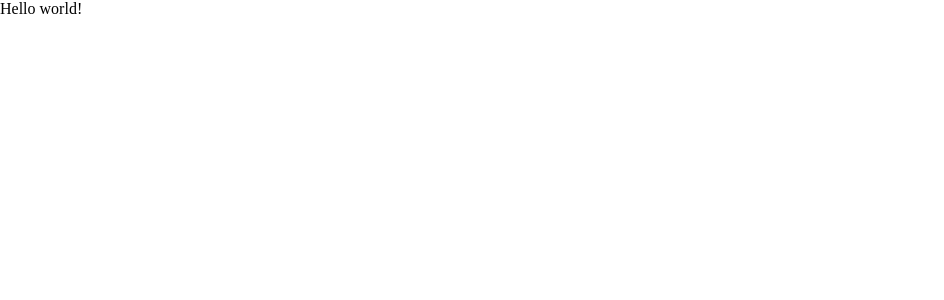
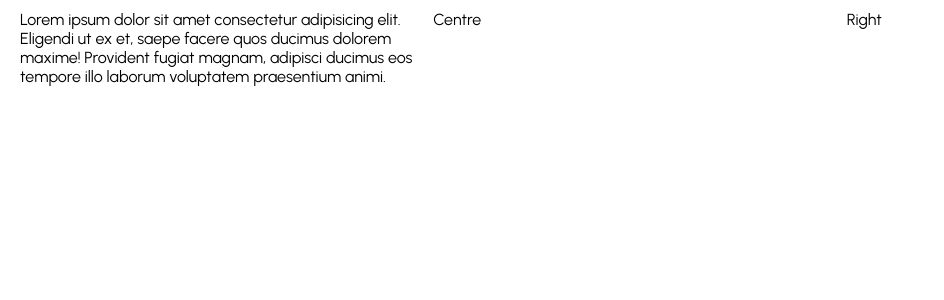
Before and after one commit to AmanKunda09/Ecommerce-Website, a React (Create React App) app: page / in a window 1280 px wide. Shown: the top 300 px of the page, without its empty margins (0-944 px from the left). Built offline with nearby package versions, Linux system fonts and the light colour scheme.

Commit message:
adding navbar

```diff
--- a/package.json
+++ b/package.json
@@ -9,6 +9,7 @@
     "react": "^17.0.2",
     "react-dom": "^17.0.2",
     "react-scripts": "4.0.3",
+    "styled-components": "^5.3.5",
     "web-vitals": "^1.0.1"
   },
   "scripts": {
--- a/public/index.html
+++ b/public/index.html
@@ -5,11 +5,15 @@
   <meta charset="utf-8" />
   <meta name="viewport" content="width=device-width, initial-scale=1" />
   <meta name="description" content="Web site created using create-react-app" />
-  <style>
-    * {
-      margin: 0;
-    }
-  </style>
+  <link
+  href="https://fonts.googleapis.com/css2?family=Urbanist:ital,wght@0,100;0,200;0,300;0,400;0,500;0,600;0,700;0,800;0,900;1,100;1,200;1,300;1,400;1,500;1,600;1,700;1,800;1,900&display=swap"
+  rel="stylesheet">
+<style>
+  * {
+    margin: 0;
+    font-family: 'Urbanist', sans-serif;
+  }
+</style>
   <title>React App</title>
 </head>
 
--- a/src/App.jsx
+++ b/src/App.jsx
@@ -1,5 +1,7 @@
+import Home from "./Pages/Home";
+
 const App = () => {
-  return <div>Hello world!</div>;
+  return <Home/>;
 };
 
 export default App;
--- /dev/null
+++ b/src/Pages/Home.jsx
@@ -0,0 +1,12 @@
+import React from 'react'
+import Navbar from '../components/Navbar'
+
+const Home = () => {
+  return (
+    <div>
+        <Navbar/>
+    </div>
+  )
+}
+
+export default Home
--- /dev/null
+++ b/src/components/Navbar.jsx
@@ -0,0 +1,31 @@
+import React from 'react'
+import styled from 'styled-components'
+
+const Container=styled.div`
+height: 60px;
+`;
+const Wrapper= styled.div`
+padding: 10px 20px;
+display: flex;
+justify-content: space-between;
+`;
+const Left=styled.div`
+flex: 1;`;
+const Centre=styled.div`
+flex: 1;`;
+const Right=styled.div`
+flex: 1;`;
+
+const Navbar = () => {
+  return (
+    <Container>
+        <Wrapper>
+           <Left>Lorem ipsum dolor sit amet consectetur adipisicing elit. Eligendi ut ex et, saepe facere quos ducimus dolorem maxime! Provident fugiat magnam, adipisci ducimus eos tempore illo laborum voluptatem praesentium animi.</Left>
+           <Centre>Centre</Centre>
+           <Right>Right</Right>
+        </Wrapper>
+    </Container>
+  )
+}
+
+export default Navbar
```
Also changed, not shown: 2 other files (tests, documents, lock files or other folders).
